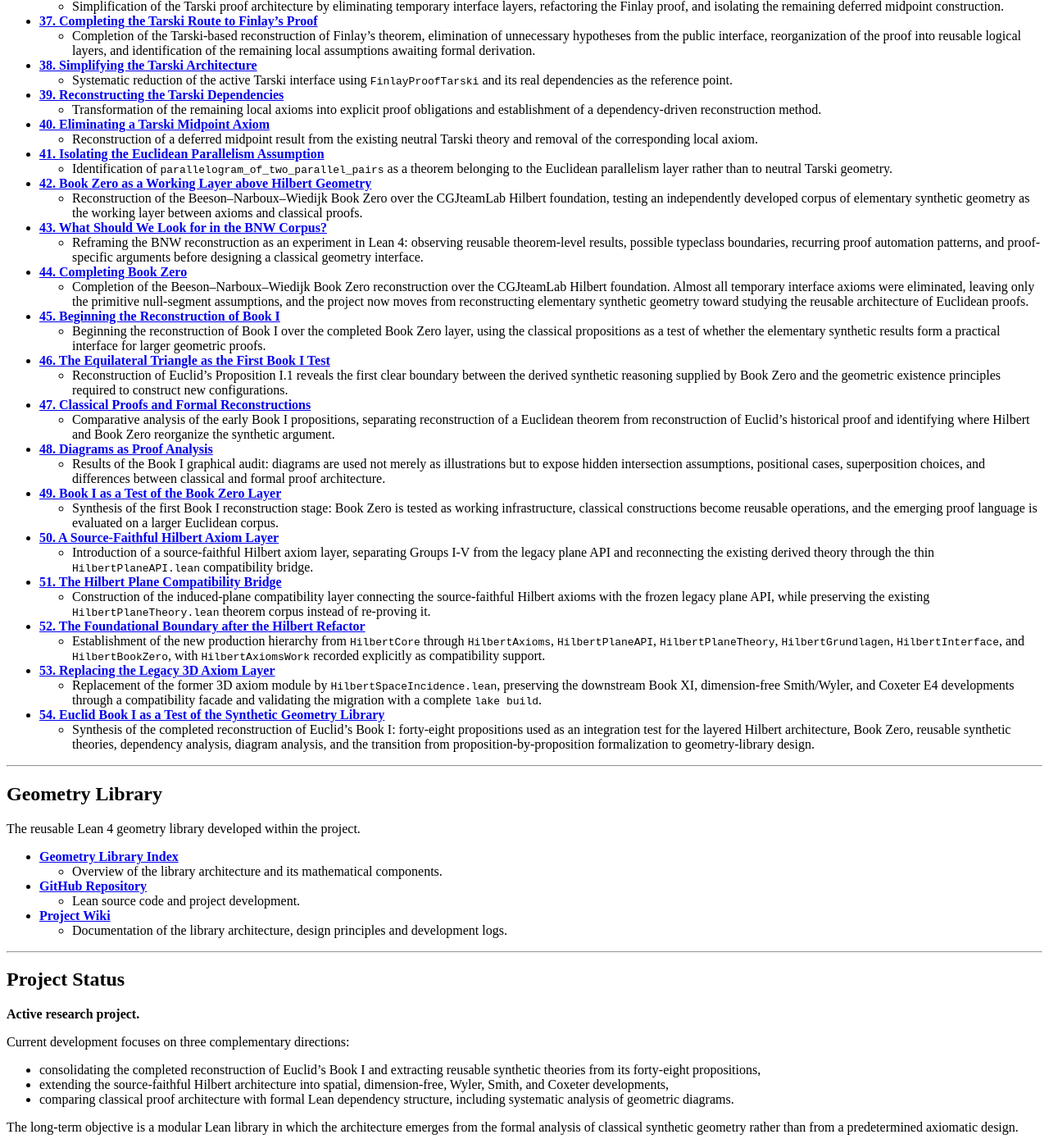
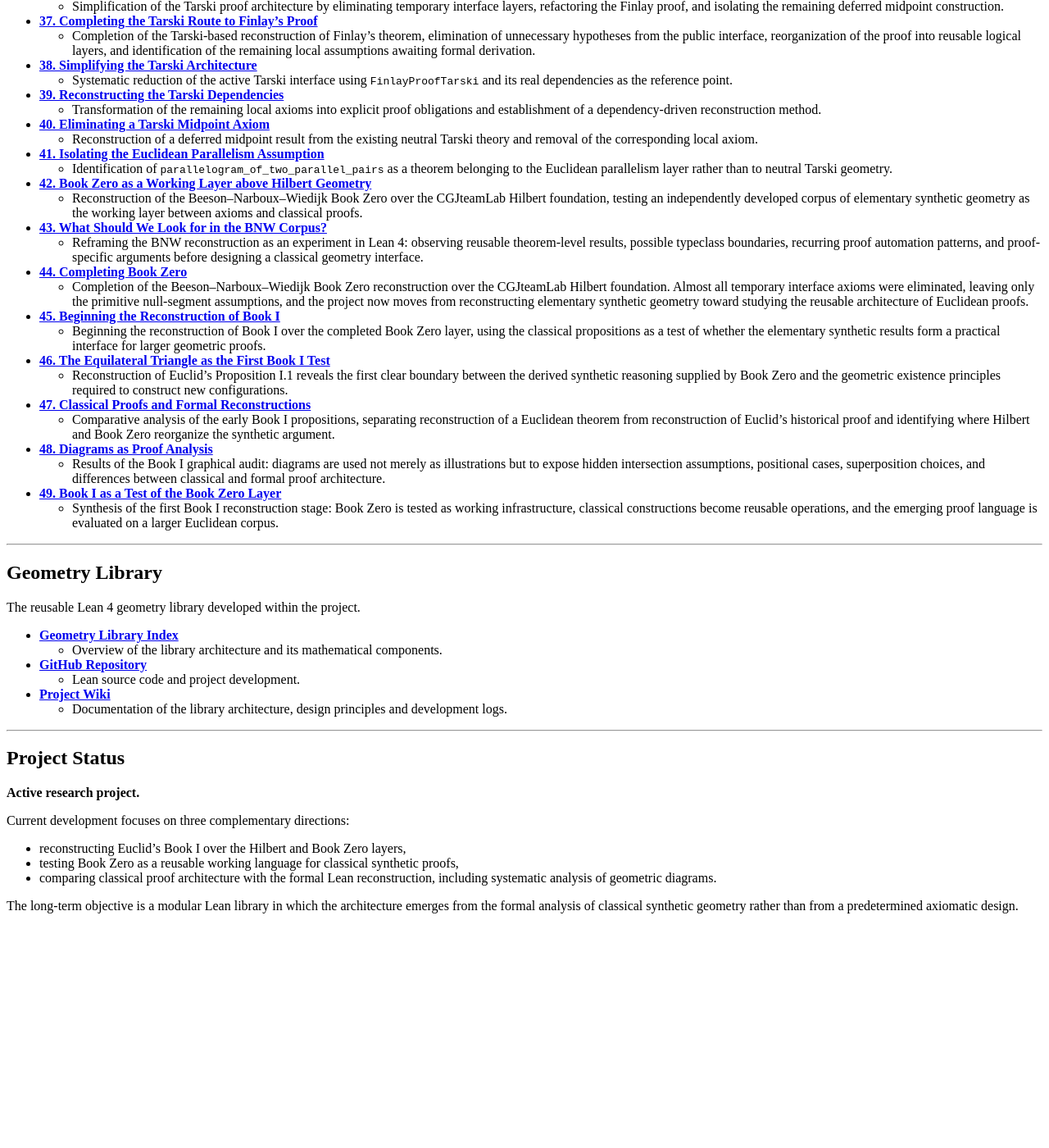
Before and after one commit to cgjteam/cgjteam.github.io, a Jekyll site: the page built from index.md, in a window 1280 px wide and 1400 px high, scrolled down 1670 px. Shown: the whole window at 82% size. Built offline with Jekyll 4.4.1, drawn with Linux system fonts in a browser that asks for light colours; comment, search, counter and statistics services are not loaded; our own code applies the rules of GitHub Pages for plain Markdown files; after the commit the page ends 2800 px from its top, so only the background shows below that.

Commit message:
aktual log 011 015

```diff
--- a/index.md
+++ b/index.md
@@ -48,7 +48,7 @@
     -   From one theorem toward a systematic organization of geometric
         knowledge.
 -   **[11. Primitive Relations, Definitions and the Geometry
-    Core](log-011.md)**
+    Core](log-011.html)**
     -   Reducing the logical kernel by replacing primitive notions with
         definitions.
 -   **[12. Eliminating the First Axiom](log-012.md)**
@@ -63,7 +63,7 @@
         originating from the formal analysis of Finlay's synthetic
         proof.
 -   **[15. MidsegmentParallel: A Reusable Construction
-    Pattern](log-015.md)**
+    Pattern](log-015.html)**
     -   This log analyzes the reusable construction behind
         MidsegmentParallel.
 -   **[16. Reconstructing Suppes' Midsegment Theorem](log-016.md)**
@@ -223,38 +223,6 @@
         operations, and the emerging proof language is evaluated on a larger
         Euclidean corpus.
 
--   **[50. A Source-Faithful Hilbert Axiom Layer](log-050.md)**
-    -   Introduction of a source-faithful Hilbert axiom layer, separating
-        Groups I-V from the legacy plane API and reconnecting the existing
-        derived theory through the thin `HilbertPlaneAPI.lean` compatibility
-        bridge.
-
--   **[51. The Hilbert Plane Compatibility Bridge](log-051.md)**
-    -   Construction of the induced-plane compatibility layer connecting
-        the source-faithful Hilbert axioms with the frozen legacy plane API,
-        while preserving the existing `HilbertPlaneTheory.lean` theorem corpus
-        instead of re-proving it.
-
--   **[52. The Foundational Boundary after the Hilbert Refactor](log-052.md)**
-    -   Establishment of the new production hierarchy from `HilbertCore`
-        through `HilbertAxioms`, `HilbertPlaneAPI`, `HilbertPlaneTheory`,
-        `HilbertGrundlagen`, `HilbertInterface`, and `HilbertBookZero`, with
-        `HilbertAxiomsWork` recorded explicitly as compatibility support.
-
--   **[53. Replacing the Legacy 3D Axiom Layer](log-053.md)**
-    -   Replacement of the former 3D axiom module by
-        `HilbertSpaceIncidence.lean`, preserving the downstream Book XI,
-        dimension-free Smith/Wyler, and Coxeter E4 developments through a
-        compatibility facade and validating the migration with a complete
-        `lake build`.
-
--   **[54. Euclid Book I as a Test of the Synthetic Geometry Library](log-054.md)**
-    -   Synthesis of the completed reconstruction of Euclid's Book I:
-        forty-eight propositions used as an integration test for the
-        layered Hilbert architecture, Book Zero, reusable synthetic theories,
-        dependency analysis, diagram analysis, and the transition from
-        proposition-by-proposition formalization to geometry-library design.
-
 ------------------------------------------------------------------------
 
 ## Geometry Library
@@ -278,12 +246,12 @@
 
 Current development focuses on three complementary directions:
 
--   consolidating the completed reconstruction of Euclid's Book I and
-    extracting reusable synthetic theories from its forty-eight propositions,
--   extending the source-faithful Hilbert architecture into spatial,
-    dimension-free, Wyler, Smith, and Coxeter developments,
--   comparing classical proof architecture with formal Lean dependency
-    structure, including systematic analysis of geometric diagrams.
+-   reconstructing Euclid's Book I over the Hilbert and Book Zero
+    layers,
+-   testing Book Zero as a reusable working language for classical
+    synthetic proofs,
+-   comparing classical proof architecture with the formal Lean
+    reconstruction, including systematic analysis of geometric diagrams.
 
 The long-term objective is a modular Lean library in which the
 architecture emerges from the formal analysis of classical synthetic
```
Also changed, not shown: log-011.md (+1 -0 lines), log-015.md (+3 -7 lines).
